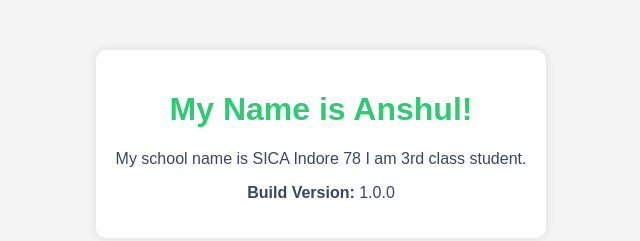
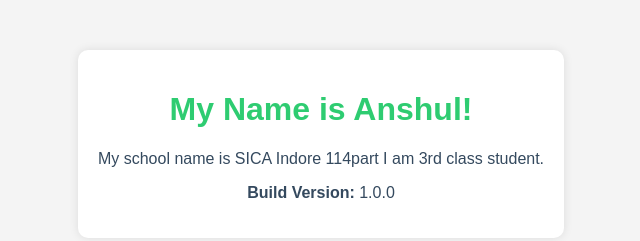
Before and after one commit to ashok2078/jenkins-terraform-test, a plain HTML site: page index.html in a window 1280 px wide. Shown: the whole page, without its empty margins (319-959 px from the left). Drawn offline with Linux system fonts and the light colour scheme.

Commit message:
Update web page content

```diff
--- a/index.html
+++ b/index.html
@@ -12,7 +12,7 @@
 <body>
     <div class="container">
         <h1>My Name is Anshul!</h1>
-        <p>My school name is SICA Indore 78 I am 3rd class student.</p>
+        <p>My school name is SICA Indore 114part  I am 3rd class student.</p>
         <p><b>Build Version:</b> 1.0.0</p>
     </div>
 </body>
```
